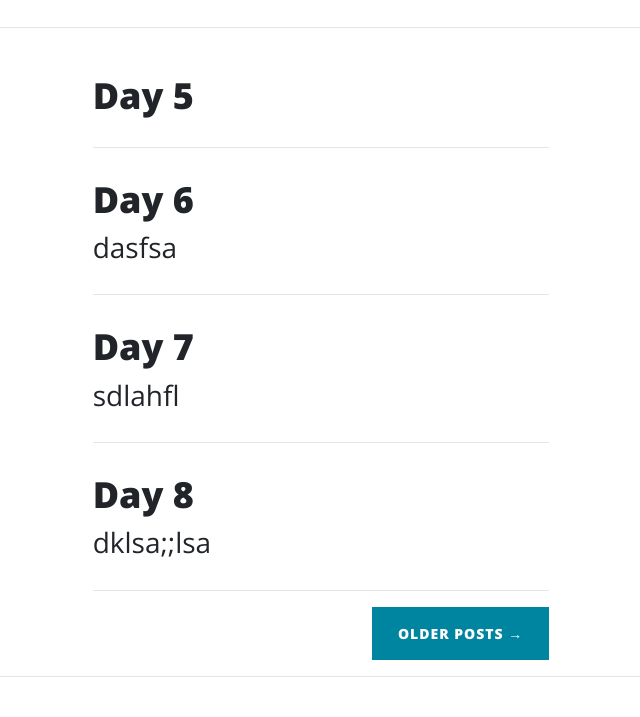
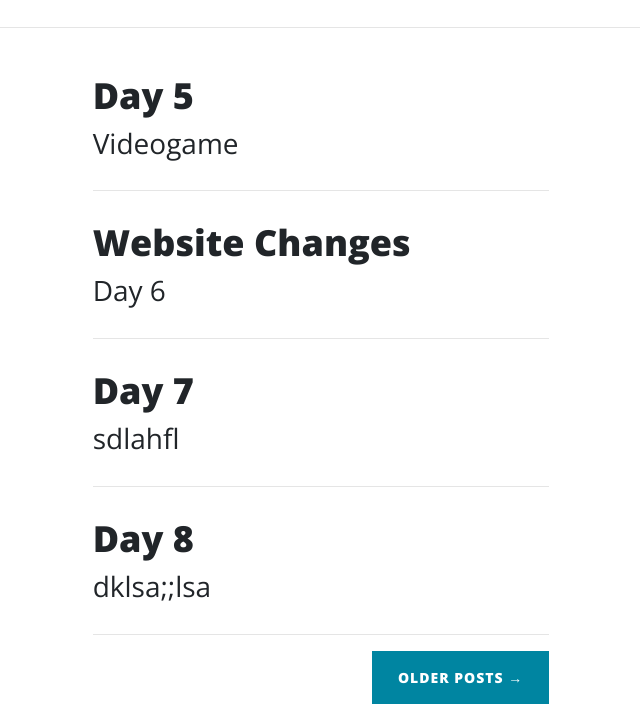
Before and after one commit to Matt1716/mattBlog, a website: page index.html in a window 1280 px wide. Shown: the part 1242-1959 px from the top of the page, without its empty margins (319-959 px from the left). Drawn offline with nearby package versions, Linux system fonts and the light colour scheme.

Commit message:
Added titles to some days

```diff
--- a/index.html
+++ b/index.html
@@ -133,7 +133,7 @@
                     Day 5
                   </h2>
                   <h3 class="post-subtitle">
-
+                    Videogame
                   </h3>
                 </a>
                 <p class="post-meta">
@@ -142,10 +142,10 @@
               <div class="post-preview">
                 <a href="post.html">
                   <h2 class="post-title">
-                    Day 6
+                    Website Changes
                   </h2>
                 <h3 class="post-subtitle">
-                  dasfsa
+                  Day 6
                 </h3>
                 <p class= "post-meta">
                   <a href="#"></a>
```
